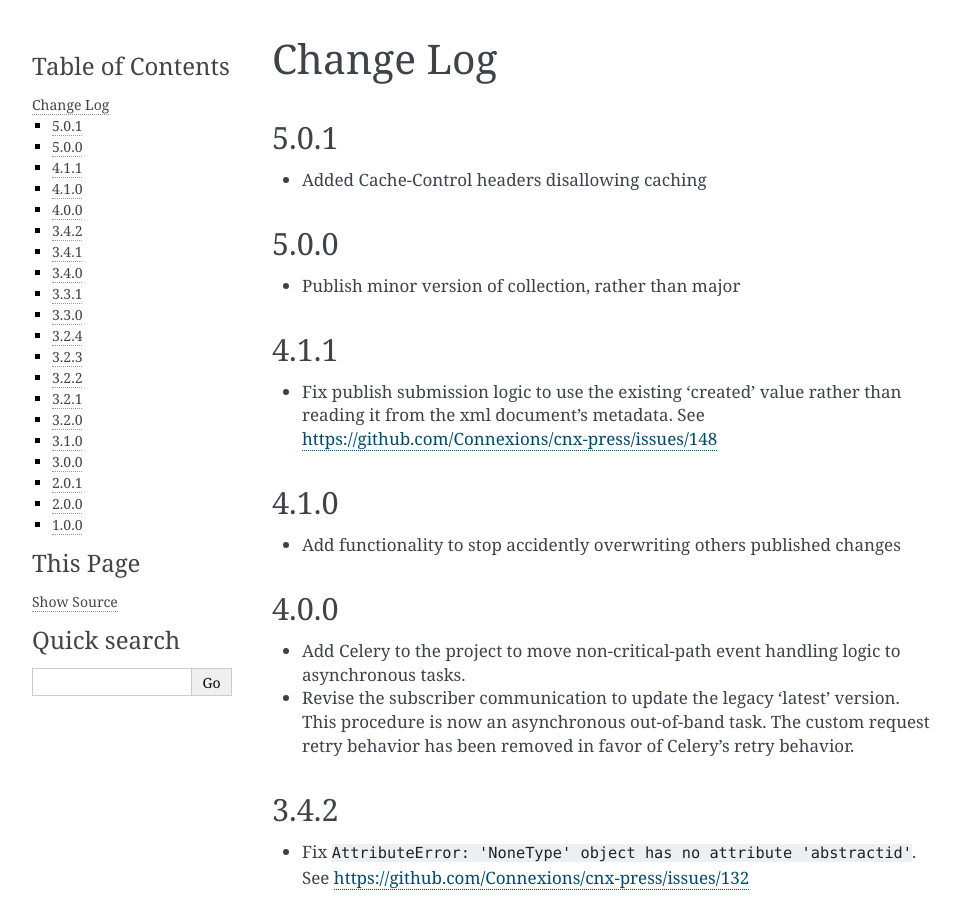
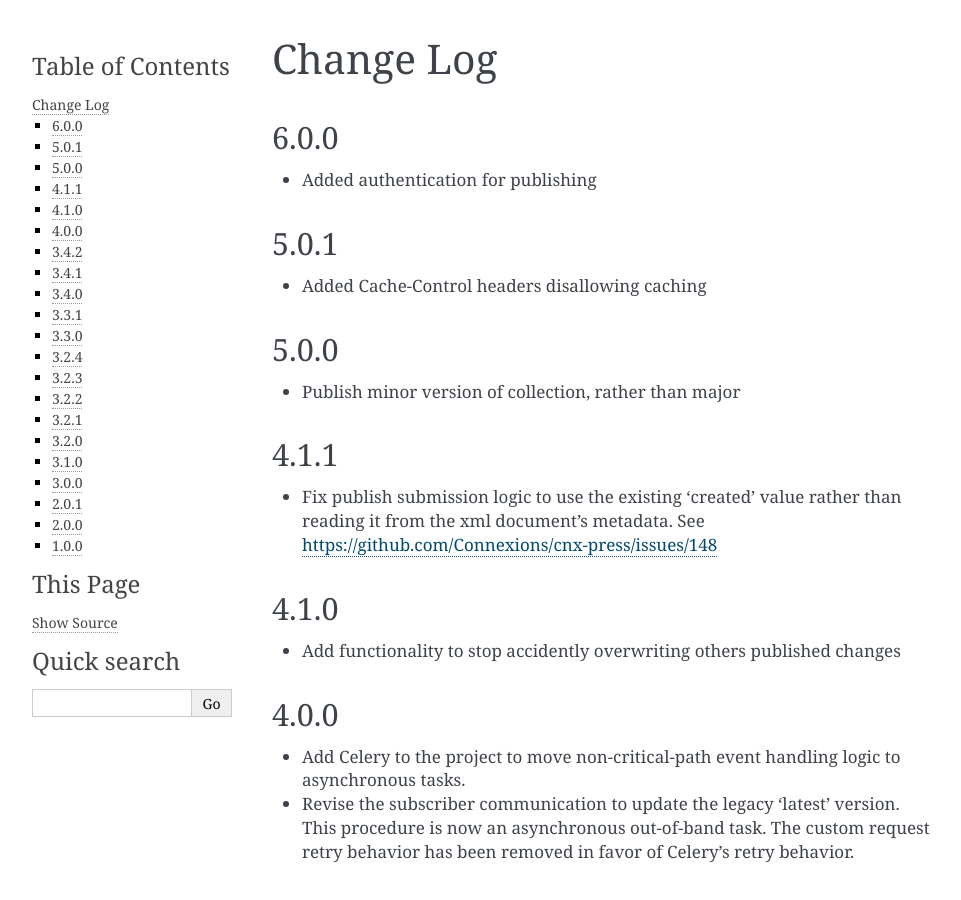
Before and after one commit to openstax/cnx-press, a Sphinx documentation site: the page built from docs/source/changes.rst, in a window 1280 px wide and 900 px high. Shown: the whole window, without its empty margins (148-1109 px from the left). Built offline with Sphinx 7.4.7, drawn with Linux system fonts in a browser that asks for light colours.

```diff
--- a/docs/source/changes.rst
+++ b/docs/source/changes.rst
@@ -1,6 +1,11 @@
 ==========
 Change Log
 ==========
+
+6.0.0
+-----
+
+- Added authentication for publishing
 
 5.0.1
 -----
```
Also changed, not shown: 1 other file.
